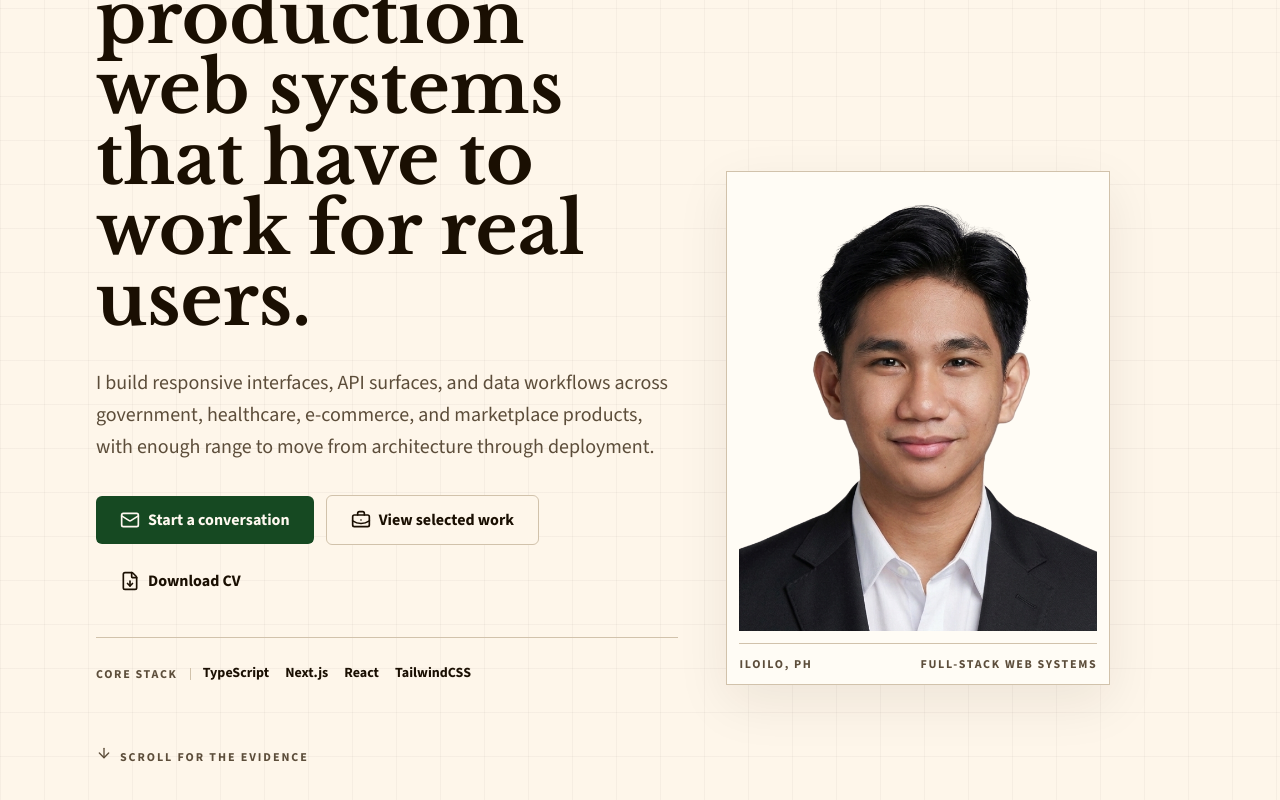
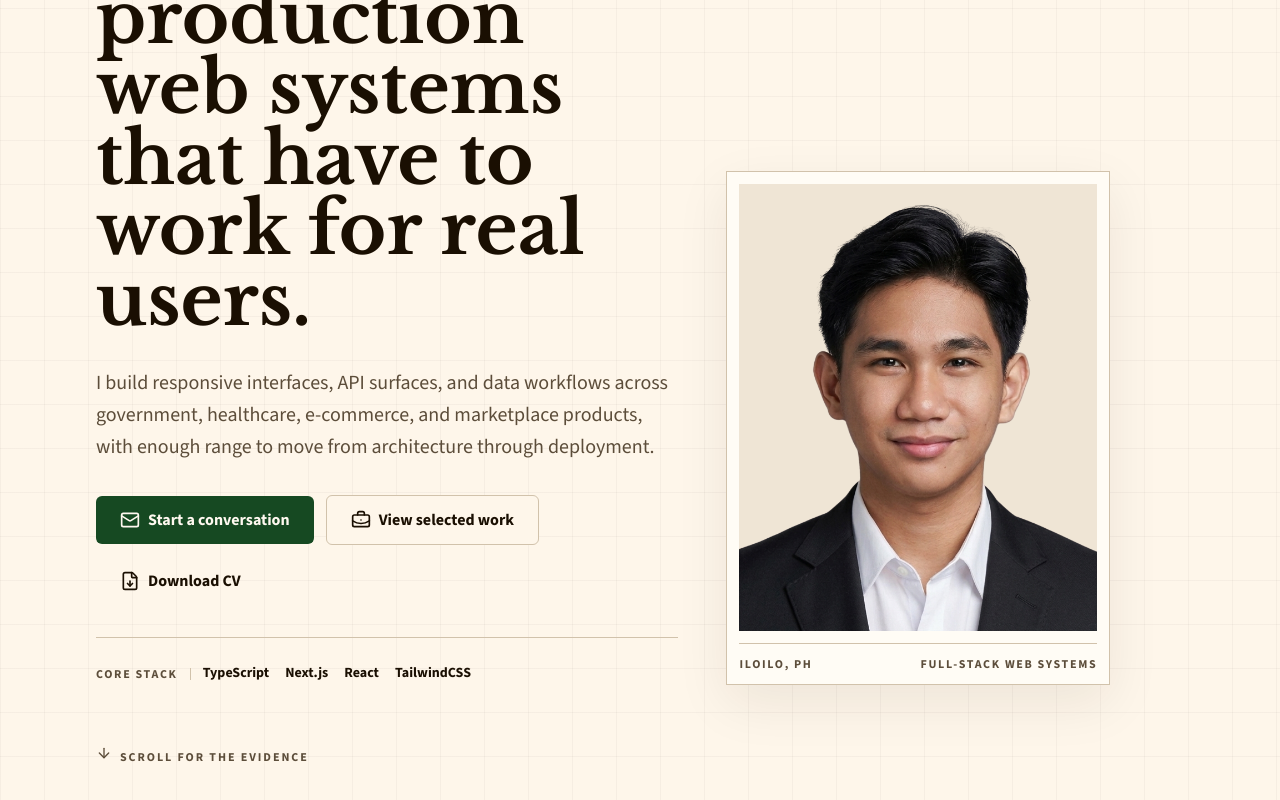
Before and after one commit to jnwync/devfolio, a Next.js app: page / in a window 1280 px wide. Shown: the part 476-1276 px from the top of the page. Built offline with nearby package versions, Linux system fonts and the light colour scheme.

Commit message:
polish: fix hero portrait cached-image load and simplify
Render the local SVG portrait directly over a muted placeholder as a
server component, removing the isLoaded state machine whose onLoad never
fired for synchronously-cached images.

```diff
--- a/app/components/HeroImage.tsx
+++ b/app/components/HeroImage.tsx
@@ -1,23 +1,14 @@
-'use client';
-
-import { useState } from 'react';
-
 export default function HeroImage() {
-  const [isLoaded, setIsLoaded] = useState(false);
-
   return (
     <figure className="relative mx-auto w-full max-w-sm border border-border bg-card p-3 shadow-(--shadow-soft) lg:mx-0">
-      {!isLoaded && <div className="aspect-4/5 animate-pulse bg-muted" aria-hidden="true" />}
-
-      <div className={isLoaded ? 'block' : 'absolute inset-3 opacity-0'}>
+      <div className="aspect-4/5 w-full overflow-hidden bg-muted">
+        {/* eslint-disable-next-line @next/next/no-img-element -- local SVG portrait; next/image SVG optimization needs dangerouslyAllowSVG */}
         <img
           src="/images/hero/Cabusbusan-ID.svg"
           alt="Professional headshot of Jon Wayne Cabusbusan"
           width={520}
           height={650}
-          className="aspect-4/5 w-full object-cover object-top"
-          onLoad={() => setIsLoaded(true)}
-          onError={() => setIsLoaded(true)}
+          className="h-full w-full object-cover object-top"
         />
       </div>
 
```
